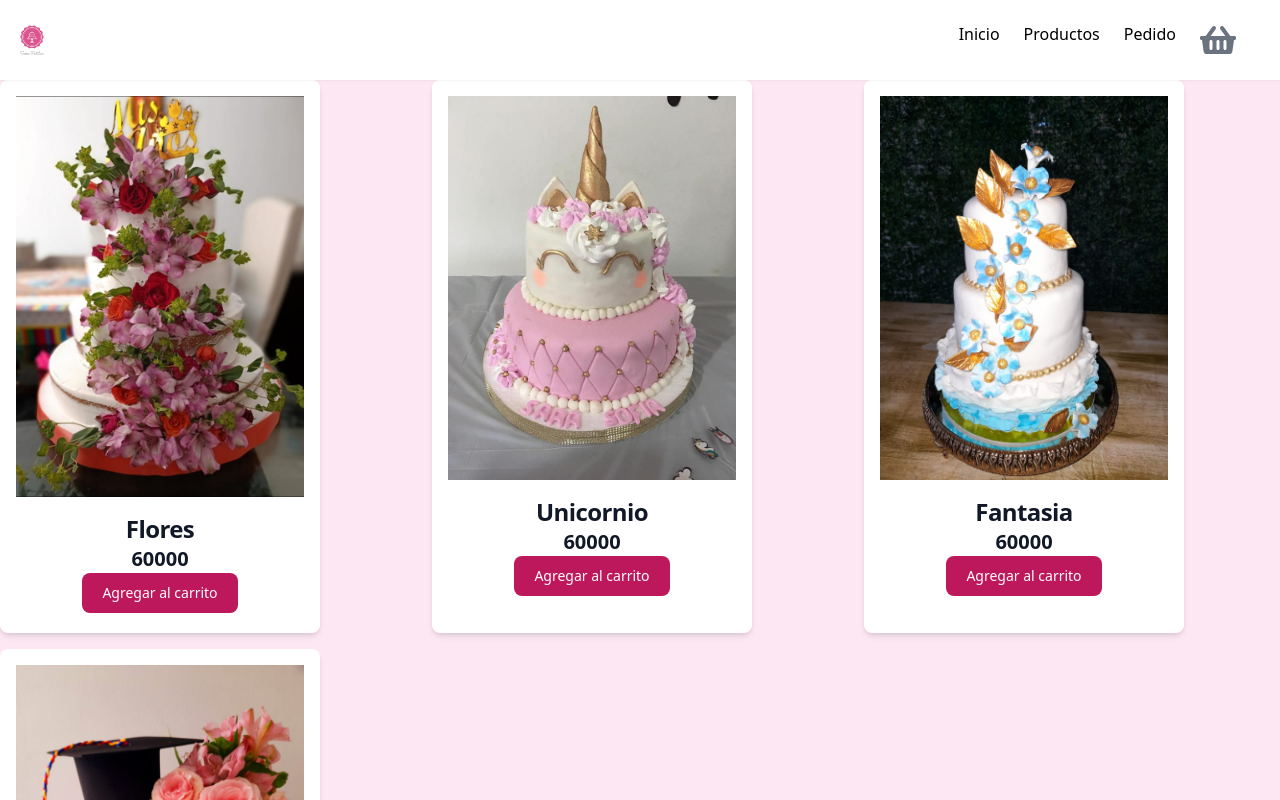
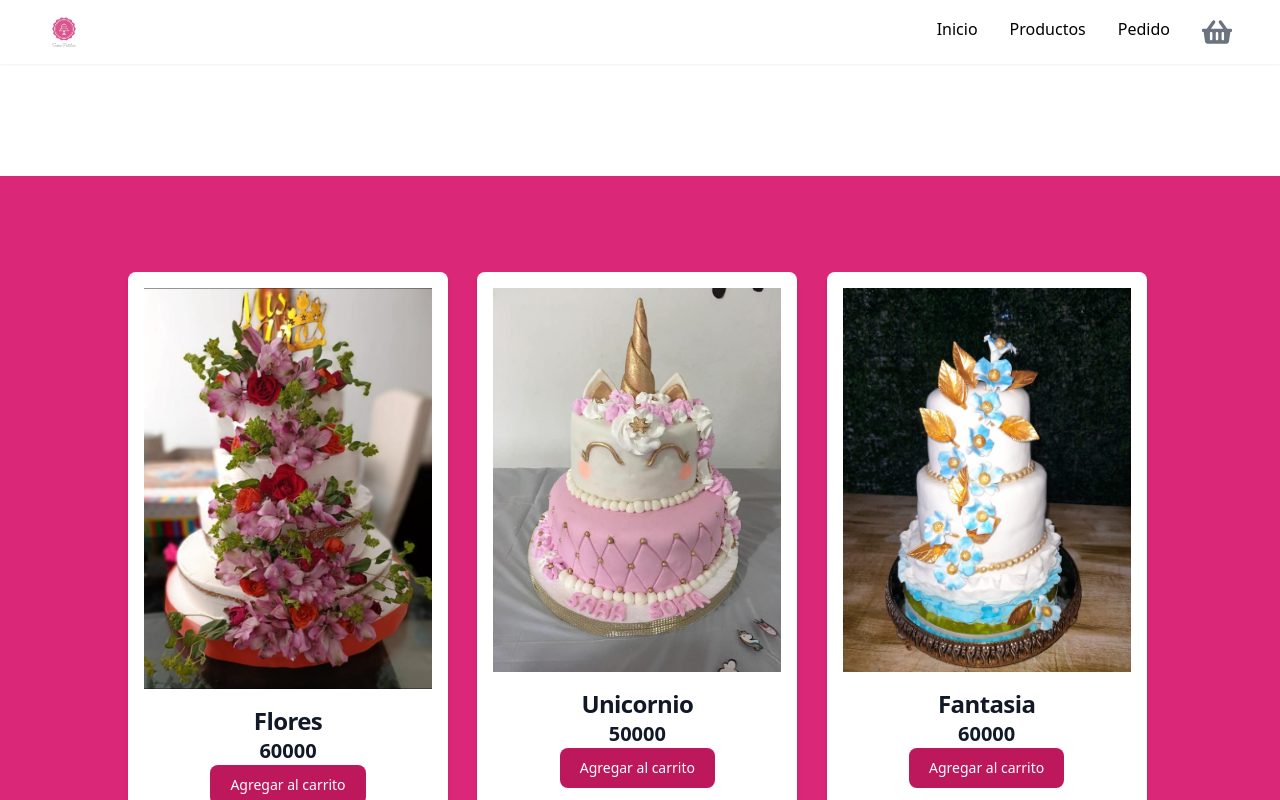
Before and after one commit to Ronrook/app-resposteria, a React (Create React App) app: page /productos in a window 1280 px wide. Shown: the top 800 px of the page. Built offline with nearby package versions, Linux system fonts and the light colour scheme.

Commit message:
vista carrito vacio listo

```diff
--- a/src/App.jsx
+++ b/src/App.jsx
@@ -8,8 +8,7 @@ import { useEffect, useState } from "react";
 
 function App() {
     const [cart, setCart]= useState ([]);
-    const [total, setTotal]= useState (0);
-    const [counter, setCounter]= useState (1);
+
 
     const addItemCart = product => {
         const response = cart.find(item => item.id === product.id)
@@ -28,20 +27,13 @@ function App() {
         setCart(updatteCart)
 
     }
-    const updateTotal = () =>{
-
-        setTotal(total * counter )
-
-    }
-
-
 
     useEffect (()=>{
         console.log('useEFFECT')
     },[cart])
 
 
-    console.log(counter)
+
 
 
     return (
@@ -58,9 +50,6 @@ function App() {
                     <Route path="/carrito" element={
                         <ShoppingCart
                             cart={cart}
-                            total={total}
-                            counter={counter}
-                            setCounter={setCounter}
                             deleteItemCart={deleteItemCart}
                         />
                     }/>
--- a/src/components/Card.jsx
+++ b/src/components/Card.jsx
@@ -2,21 +2,21 @@
 
 import Boton from "./Boton";
 
-function Card({producto, addItemCart}) {
+function Card({product, addItemCart}) {
 
 
     return (
         <div className="max-w-xs   bg-white rounded-lg shadow-md dark:bg-white-800 dark:border-gray-700">
 
-            <img className="p-4 rounded-t-lg object-cover" src={producto.img} alt={producto.nombre} />
+            <img className="p-4 rounded-t-lg object-cover" src={product.img} alt={product.name} />
 
             <div className="px-2 pb-5">
 
                 <div className="flex flex-col items-center">
-                    <h5 className="text-2xl font-semibold tracking-tight text-gray-900 dark:text-black"> {producto.nombre} </h5>
-                    <span className="text-xl font-bold text-gray-900 dark:text-black text-center">{producto.precio}</span>
+                    <h5 className="text-2xl font-semibold tracking-tight text-gray-900 dark:text-black"> {product.name} </h5>
+                    <span className="text-xl font-bold text-gray-900 dark:text-black text-center">{product.price}</span>
                     <div
-                        onClick={()=> addItemCart(producto)}>
+                        onClick={()=> addItemCart(product)}>
                         <Boton/>
                     </div>
                 </div>
--- a/src/components/ItemCart.jsx
+++ b/src/components/ItemCart.jsx
@@ -5,23 +5,36 @@ import { FaTimes } from "react-icons/fa";
 import BotonMinusPlus from "../components/BotonMinusPlus";
 import { FiMinus } from "react-icons/fi";
 import { FiPlus } from "react-icons/fi";
+import { useState } from "react";
 
-function ItemCart({producto, deleteItemCart, total,counter, setCounter}) {
-    const {img, nombre, precio, id} = producto
+function ItemCart({product, deleteItemCart}) {
+    const {img, name, price, id} = product
+
+    const [total, setTotal]= useState (price);
+    const [counter, setCounter]= useState (1);
 
     const handleDelete = () =>  {
         deleteItemCart(id)
     }
 
+
     const handleMinus = () => {
         if (counter !== 1) {
+            setTotal(total-price)
             setCounter(counter-1)
+
         }
 
     }
 
     const handleAdd = () => {
         setCounter(counter+1)
+        if (counter === 2){
+            setTotal((counter * total))
+        }
+
+
+
     }
 
     return (
@@ -29,14 +42,14 @@ function ItemCart({producto, deleteItemCart, total,counter, setCounter}) {
             <section className="bg-white ruended-lg shadow-lg p-6 text-gray-700">
                 <div className="flex justify-between">
                     <div className='flex items-center'>
-                        <img  src={img} alt={nombre} className="h-15 w-20 object-cover mr-4" />
+                        <img  src={img} alt={name} className="h-15 w-20 object-cover mr-4" />
                         <div>
-                            <p className="font-bold">{nombre}</p>
+                            <p className="font-bold">{name}</p>
                         </div>
                     </div>
                     <div className='flex items-center text-center w-1/5 font-semibold text-base'>
                         <span>
-                            {precio} COP
+                            {price} COP
                         </span>
                     </div>
                     <div className='flex items-center text-center w-1/5 font-semibold text-base'>
@@ -45,7 +58,7 @@ function ItemCart({producto, deleteItemCart, total,counter, setCounter}) {
                                 Icono={FiMinus}
                             />
                         </div>
-                        <span className="px-4 bg-orange-400">
+                        <span className="mx-2 border text-center w-8">
                             {counter}
                         </span>
                         <div onClick={handleAdd}>
--- a/src/components/Navbar.jsx
+++ b/src/components/Navbar.jsx
@@ -6,8 +6,13 @@ import { FaShoppingBasket } from "react-icons/fa";
 
 function Navbar({ toggleOpen }) {
     return (
-            <nav className="flex  items-center h-20 bg-white text-black relative shadow-sm md:md:flex-row justify-between">
-                <img src={logo} alt="logo" className="w-20 md:w-12 pl-4" />
+            <nav className="flex justify-between  items-center h-16 bg-white text-black
+                relative shadow-sm md:md:flex-row"
+            >
+                <Link to="/" className="pl-8">
+                     <img src={logo} alt="logo" className="w-20 md:w-12 pl-4" />
+                </Link>
+
 
                 <div className=" flex px-4 cursor-pointer md:hidden " onClick={toggleOpen}>
                     <div className=" text-gray-500 text-3xl flex items-center">
@@ -23,17 +28,17 @@ function Navbar({ toggleOpen }) {
                 </div>
 
                 <div className="pr-8 hidden md:flex flex-row ">
-                    <Link to="/" className="p-3">
+                    <Link to="/" className="p-4">
                         Inicio
                     </Link>
-                    <Link to="/productos" className="p-3">
+                    <Link to="/productos" className="p-4">
                         Productos
                     </Link>
-                    <Link to="/pedido" className="p-3">
+                    <Link to="/pedido" className="p-4">
                         Pedido
                     </Link>
-                    <Link to="/carrito" className="p-3">
-                        <div className=" text-gray-500 text-4xl">
+                    <Link to="/carrito" className="p-4">
+                        <div className=" text-gray-500 text-3xl">
                             <FaShoppingBasket/>
                         </div>
                     </Link>
--- a/src/data/data.js
+++ b/src/data/data.js
@@ -6,26 +6,26 @@ import torta4 from "../assets/torta4.jpg";
 
 export const producto1 = {
     id: 1,
-    nombre: 'Flores',
+    name: 'Flores',
     img: torta1,
-    precio: 60000,
+    price: 60000,
 }
 
 
 export const producto2 = {
     id: 2,
-    nombre: 'Unicornio',
+    name: 'Unicornio',
     img: torta2,
-    precio: 60000,
+    price: 50000,
 
 }
 
 
 export const producto3 = {
     id: 3,
-    nombre: 'Fantasia',
+    name: 'Fantasia',
     img: torta3,
-    precio: 60000,
+    price: 60000,
 
 }
 
@@ -33,9 +33,9 @@ export const producto3 = {
 
 export const producto4 = {
     id: 4,
-    nombre: 'Grado',
+    name: 'Grado',
     img: torta4,
-    precio: 60000,
+    price: 60000,
 
 }
 
--- a/src/pages/Products.jsx
+++ b/src/pages/Products.jsx
@@ -6,23 +6,19 @@ import data from '../data/data';
 function Products({addItemCart}) {
 
     return (
-      <div className=" container  mx-auto bg-pink-100">
-            <div className="grid grid-cols-1  content-center gap-4 md:grid-cols-2 lg:grid-cols-3">
+      <div className="bg-pink-600 max-w-7xl mx-auto px-4 sm:px-6 lg:px-8">
+            <div className="mt-28 p-44 md:p-24  grid grid-cols-1   gap-6 md:grid-cols-2 lg:grid-cols-3">
                 {
-                    data.map(producto => (
+                    data.map(product => (
                         <Card
-                            key={producto.id}
-                            producto={producto}
+                            key={product.id}
+                            product={product}
                             addItemCart={addItemCart}/>
                     ))
                 }
 
 
-
-
           </div>
-
-
 
       </div>
     );
--- a/src/pages/ShoppingCart.jsx
+++ b/src/pages/ShoppingCart.jsx
@@ -1,21 +1,32 @@
 import { useState } from "react";
+import { Link } from "react-router-dom";
+import { FaShoppingBasket } from "react-icons/fa";
+import { IoSadOutline } from "react-icons/io5";
 import Form from "../components/Form";
 import ItemCart from "../components/ItemCart";
-import { IoSadOutline } from "react-icons/io5";
-
-
-function ShoppingCart({cart, deleteItemCart, total, counter, setCounter}) {
 
 
 
+function ShoppingCart({cart, deleteItemCart}) {
+
+    const totalItems = cart.length
 
     return (
 
 
-        <div className="container m-3 md:m-18 py-8">
+        <div className="max-w-7xl mx-auto px-4 sm:px-6 lg:px-8">
             {cart && cart.length? (
                 <>
-                    <h1 className="font-black text-3xl text-center mb-6">CARRITO DE COMPRAS</h1>
+                    <section className="mb-52 bg-white rounded-lg shadow-lg p-6 tex-gray-700">
+
+                        <div class="flex justify-between border-b pb-8">
+                            <h1 class="font-semibold text-2xl">Carrito de compras</h1>
+                            <h2 class="font-semibold text-2xl">{
+                                totalItems < 2 ? `${totalItems} Producto`: `${totalItems} Productos`}
+                            </h2>
+                        </div>
+
+
                         <div className="flex mt-10 mb-5">
                             <h3 className="font-semibold text-gray-600 text-sm uppercase w-1/5 text-center">pruducto</h3>
                             <h3 className="font-semibold text-gray-600 text-base uppercase w-1/5 text-center">Precio</h3>
@@ -24,22 +35,22 @@ function ShoppingCart({cart, deleteItemCart, total, counter, setCounter}) {
                         </div>
 
                         {
-                        cart.map(producto =>(
+                            cart.map(product =>(
                                 <ItemCart
-                                key={producto.id}
-                                total={total}
-                                counter={counter}
-                                producto={producto}
-                                setCounter={setCounter}
+                                    key={product.id}
+                                    product={product}
                                     deleteItemCart={deleteItemCart}
                                 />
                             ))
                         }
+                    </section>
 
-                    <div className="mt-6">
-                        <div className="flex justify-center">
-                            <p className="font-black text-3xl text-center pb-28 mt-4"> Datos de la compra</p>
-                            <div className="mt-24">
+
+                    <div className="mt-8">
+                        <div className="">
+
+                            <h1 className="font-black text-3xl text-center mb-6">DATOS DE LA COMPRA</h1>
+                            <div className="my-24 flex justify-center">
                                 <Form/>
                             </div>
                         </div>
@@ -47,10 +58,19 @@ function ShoppingCart({cart, deleteItemCart, total, counter, setCounter}) {
                 </>
              ): (
                 <>
-                <h1 className="font-black text-gray-500 text-3xl text-center mb-6">CARRITO DE COMPRAS</h1>
-                <p className="text-gray-500 font-semibold text-2xl text-center mb-6">¡Aún no tienes productos en tu carrito!</p>
+                    <div className="bg-white  h-screen flex flex-col justify-center items-center">
+                        <h1 className="mb-14 font-black text-gray-500 text-xl  sm:text-3xl md:text-5xl      lg:text-7xl">CARRITO DE COMPRAS</h1>
+                        <p className="mb-14 font-black text-gray-500 text-xl sm:text-xl  md:text-3xl lg:text-5xl">¡Aún no tienes productos en tu carrito!</p>
                         <div className="text-gray-500 text-9xl flex justify-center">
                             <IoSadOutline/>
+                        </div>
+
+                        <Link to="/productos" className="py-4 px-10 bg-pink-700 rounded-full text-3xl text-white
+                            hover:bg-pink-600 transition duration-300 ease-in-out flex items-center"
+                        >
+                            Compra Ahora
+                            <FaShoppingBasket className="w-6 h-6 ml-4 text-4xl"/>
+                        </Link>
                     </div>
 
 
```
Lines whose indentation alone changed are shown as unchanged.
